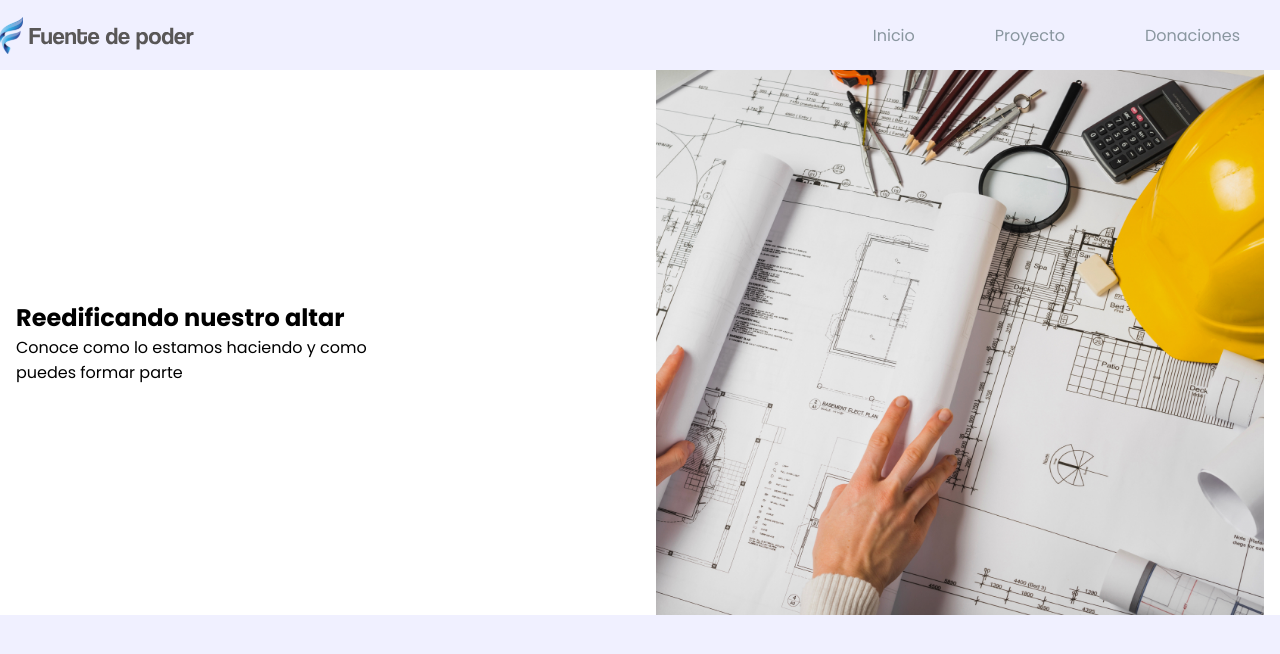
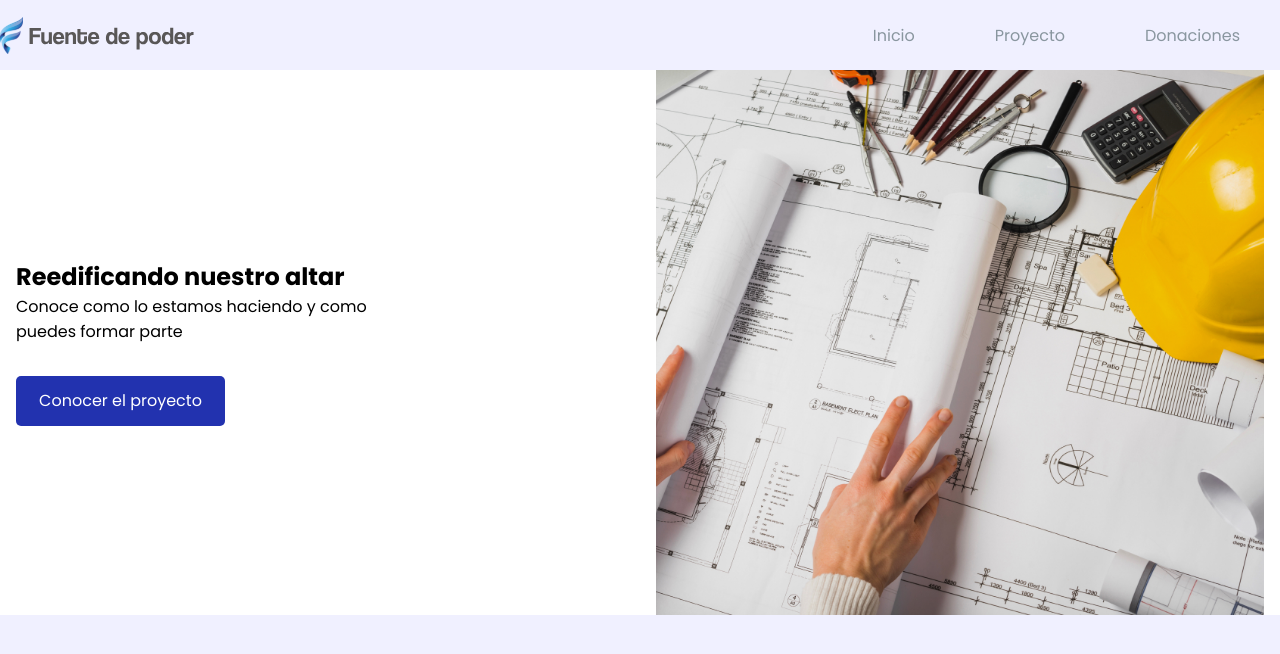
Before and after one commit to pdromoreno7/church-plaza-donaciones, a React (Create React App) app: page / in a window 1280 px wide. Shown: the top 654 px of the page. Built offline with nearby package versions, Linux system fonts and the light colour scheme.

Commit message:
Añadimos Button y sus estilos

```diff
--- /dev/null
+++ b/src/components/Button.jsx
@@ -0,0 +1,30 @@
+import React from "react";
+import styled from "styled-components";
+
+const ButtonStyle = styled.div`
+  margin-top: 2rem;
+  .button {
+    display: flex;
+    /* flex-direction: row; */
+    justify-content: center;
+    align-items: center;
+    font-size: 1rem;
+    background-color: var(--secun-color);
+    color: var(--white);
+    /* padding: 0.7em 2em; */
+    padding: 10px;
+    max-width: 209px;
+    height: 50px;
+    border-radius: 5px;
+  }
+`;
+
+export function Button({ btnLink, btnText }) {
+  return (
+    <ButtonStyle>
+      <a href={btnLink} className="button">
+        {btnText}
+      </a>
+    </ButtonStyle>
+  );
+}
--- a/src/components/Hero.jsx
+++ b/src/components/Hero.jsx
@@ -1,6 +1,7 @@
 import React from "react";
 import styled from "styled-components";
 import heroImg from "../assets/Hero-Image.jpg";
+import { Button } from "./Button";
 
 const HeroStyles = styled.section`
   width: 100%;
@@ -16,7 +17,6 @@ const HeroStyles = styled.section`
     justify-content: center;
     align-items: center;
     overflow: hidden;
-    /* margin: 0; */
   }
   .hero__info {
     width: 400px;
@@ -39,6 +39,7 @@ export function Hero() {
         <div className="hero__info">
           <h1>Reedificando nuestro altar</h1>
           <p>Conoce como lo estamos haciendo y como puedes formar parte </p>
+          <Button btnText="Conocer el proyecto" />
         </div>
         <div className="hero__image">
           <img src={heroImg} alt="" className="hero__image-img" />
```
